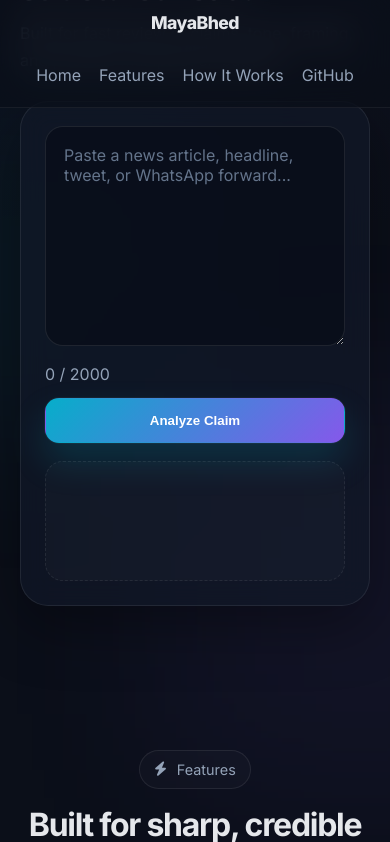
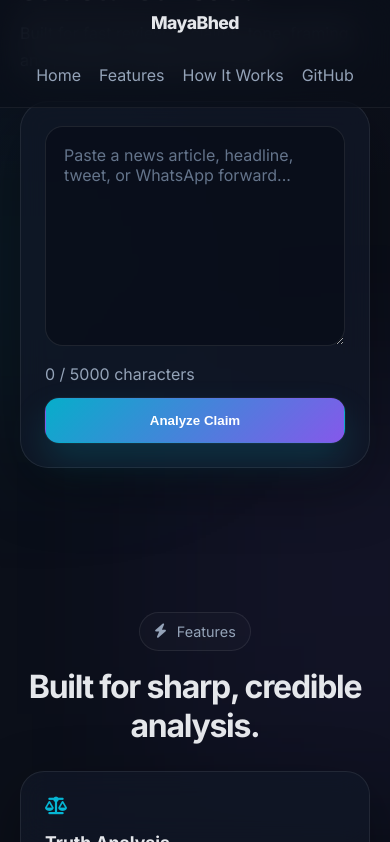
Before and after one commit to swatisingh1701/MayaBhed, a plain HTML site: page index.html in a window 390 px wide. Both pictures are taken after a click on the button "Analyze Claim". Shown: the part 1301-2143 px from the top of the page. Drawn offline with Linux system fonts and the light colour scheme.

Commit message:
Create script.js

```diff
--- /dev/null
+++ b/script.js
@@ -0,0 +1,135 @@
+/* MayaBhed frontend interactions only */
+
+document.addEventListener('DOMContentLoaded', () => {
+  const navLinks = [...document.querySelectorAll('.nav-links a[href^="#"]')];
+  const sections = [...document.querySelectorAll('main section[id]')];
+  const textarea = document.getElementById('claimInput');
+  const charCount = document.getElementById('charCount');
+  const analyzeBtn = document.getElementById('analyzeBtn');
+  const resultContainer = document.querySelector('.result-container');
+  const featureCards = [...document.querySelectorAll('.feature-card')];
+
+  const MAX_CHARS = 5000;
+  let activeSectionId = '';
+
+  /* Smooth scrolling for in-page anchors */
+  navLinks.forEach(link => {
+    link.addEventListener('click', (event) => {
+      const targetId = link.getAttribute('href');
+      const target = document.querySelector(targetId);
+      if (!target) return;
+
+      event.preventDefault();
+      target.scrollIntoView({ behavior: 'smooth', block: 'start' });
+      history.pushState(null, '', targetId);
+    });
+  });
+
+  /* Character counter */
+  const updateCharCount = () => {
+    const current = textarea.value.length;
+    charCount.textContent = `${current} / ${MAX_CHARS} characters`;
+    textarea.maxLength = MAX_CHARS;
+  };
+
+  /* Textarea focus glow is handled by CSS, but JS keeps it tidy if needed */
+  textarea.addEventListener('input', updateCharCount);
+  updateCharCount();
+
+  /* Click ripple effect for the Analyze button */
+  analyzeBtn.addEventListener('click', (event) => {
+    const button = event.currentTarget;
+    const rect = button.getBoundingClientRect();
+    const ripple = document.createElement('span');
+
+    const size = Math.max(rect.width, rect.height);
+    const x = event.clientX - rect.left - size / 2;
+    const y = event.clientY - rect.top - size / 2;
+
+    ripple.className = 'btn-ripple';
+    ripple.style.width = `${size}px`;
+    ripple.style.height = `${size}px`;
+    ripple.style.left = `${x}px`;
+    ripple.style.top = `${y}px`;
+
+    button.appendChild(ripple);
+    ripple.addEventListener('animationend', () => ripple.remove(), { once: true });
+  });
+
+  /* Highlight active navigation link while scrolling */
+  const setActiveLink = (id) => {
+    if (!id || activeSectionId === id) return;
+    activeSectionId = id;
+
+    navLinks.forEach(link => {
+      const isActive = link.getAttribute('href') === `#${id}`;
+      link.classList.toggle('active', isActive);
+      if (isActive) link.setAttribute('aria-current', 'page');
+      else link.removeAttribute('aria-current');
+    });
+  };
+
+  const navObserver = new IntersectionObserver((entries) => {
+    const visible = entries
+      .filter(entry => entry.isIntersecting)
+      .sort((a, b) => b.intersectionRatio - a.intersectionRatio)[0];
+
+    if (visible) setActiveLink(visible.target.id);
+  }, {
+    root: null,
+    threshold: [0.2, 0.35, 0.5, 0.65],
+    rootMargin: '-15% 0px -55% 0px'
+  });
+
+  sections.forEach(section => navObserver.observe(section));
+
+  /* Scroll reveal animations */
+  const revealItems = [
+    ...document.querySelectorAll('.section-heading'),
+    ...document.querySelectorAll('.hero-copy'),
+    ...document.querySelectorAll('.hero-card'),
+    ...document.querySelectorAll('.analyzer-panel'),
+    ...document.querySelectorAll('.feature-card'),
+    ...document.querySelectorAll('.step-card'),
+    ...document.querySelectorAll('.footer-grid'),
+    ...document.querySelectorAll('.footer-bottom')
+  ];
+
+  revealItems.forEach(el => {
+    el.classList.add('reveal');
+  });
+
+  const revealObserver = new IntersectionObserver((entries, observer) => {
+    entries.forEach(entry => {
+      if (!entry.isIntersecting) return;
+      entry.target.classList.add('reveal-visible');
+      observer.unobserve(entry.target);
+    });
+  }, {
+    threshold: 0.15,
+    rootMargin: '0px 0px -10% 0px'
+  });
+
+  revealItems.forEach(item => revealObserver.observe(item));
+
+  /* Feature card hover polish */
+  featureCards.forEach(card => {
+    card.addEventListener('mouseenter', () => card.classList.add('card-hovered'));
+    card.addEventListener('mouseleave', () => card.classList.remove('card-hovered'));
+  });
+
+  /* Empty result container controls for future backend integration */
+  function showResults() {
+    resultContainer.hidden = false;
+  }
+
+  function hideResults() {
+    resultContainer.hidden = true;
+  }
+
+  hideResults();
+
+  /* Expose only the future integration hooks */
+  window.showResults = showResults;
+  window.hideResults = hideResults;
+});
--- a/style.css
+++ b/style.css
@@ -633,3 +633,55 @@ textarea::placeholder {
     max-width: 100%;
   }
 }
+
+/* JS-driven reveal states */
+.reveal {
+  opacity: 0;
+  transform: translateY(18px);
+  transition: opacity 700ms cubic-bezier(.2,.8,.2,1), transform 700ms cubic-bezier(.2,.8,.2,1);
+}
+
+.reveal-visible {
+  opacity: 1;
+  transform: translateY(0);
+}
+
+/* Active nav state */
+.nav-links a.active {
+  color: var(--text);
+}
+
+.nav-links a.active::after {
+  transform: scaleX(1);
+}
+
+/* Analyze button ripple */
+#analyzeBtn {
+  position: relative;
+  overflow: hidden;
+}
+
+.btn-ripple {
+  position: absolute;
+  border-radius: 999px;
+  transform: scale(0);
+  background: rgba(255, 255, 255, 0.35);
+  animation: ripple 600ms ease-out;
+  pointer-events: none;
+}
+
+@keyframes ripple {
+  to {
+    transform: scale(4);
+    opacity: 0;
+  }
+}
+
+/* Subtle hovered state for feature cards */
+.feature-card.card-hovered {
+  border-color: rgba(6, 182, 212, 0.22);
+  box-shadow:
+    0 24px 70px rgba(0, 0, 0, 0.45),
+    0 0 0 1px rgba(139, 92, 246, 0.08);
+  transform: translateY(-4px);
+}
```
